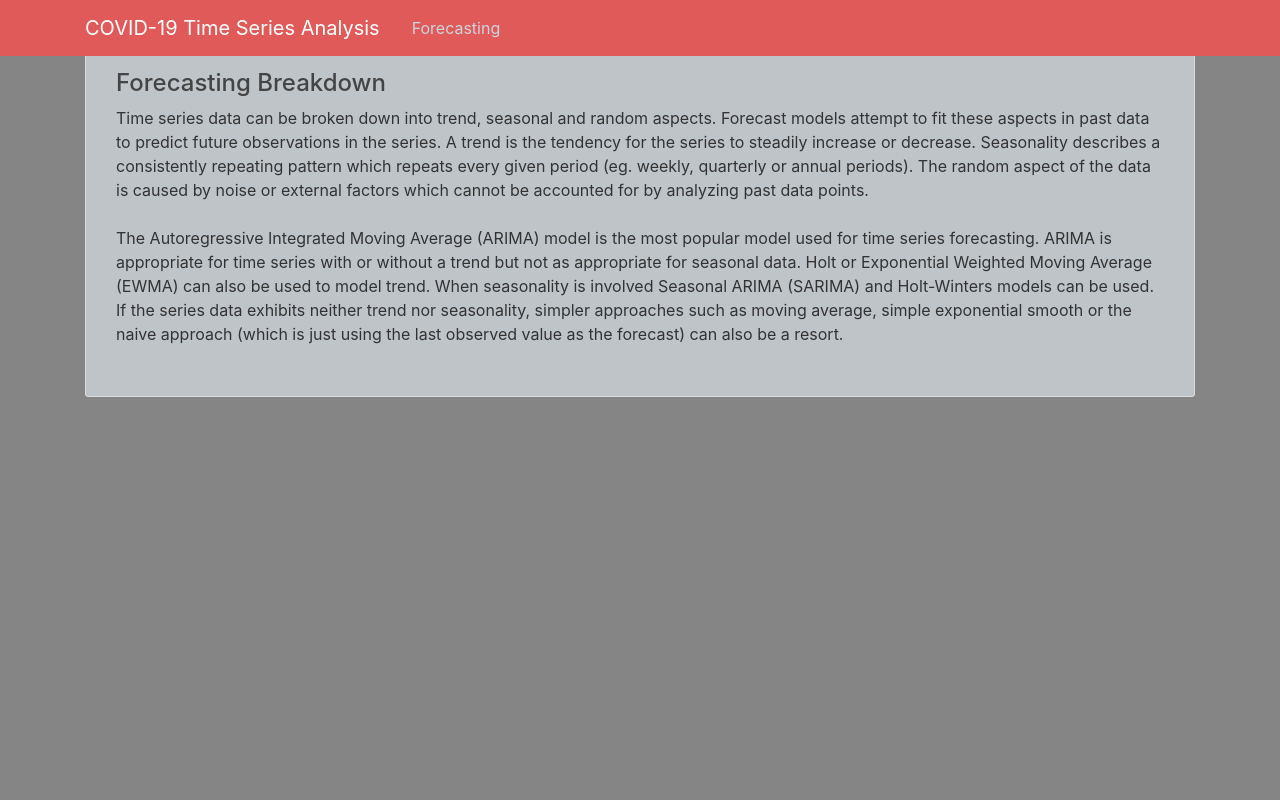
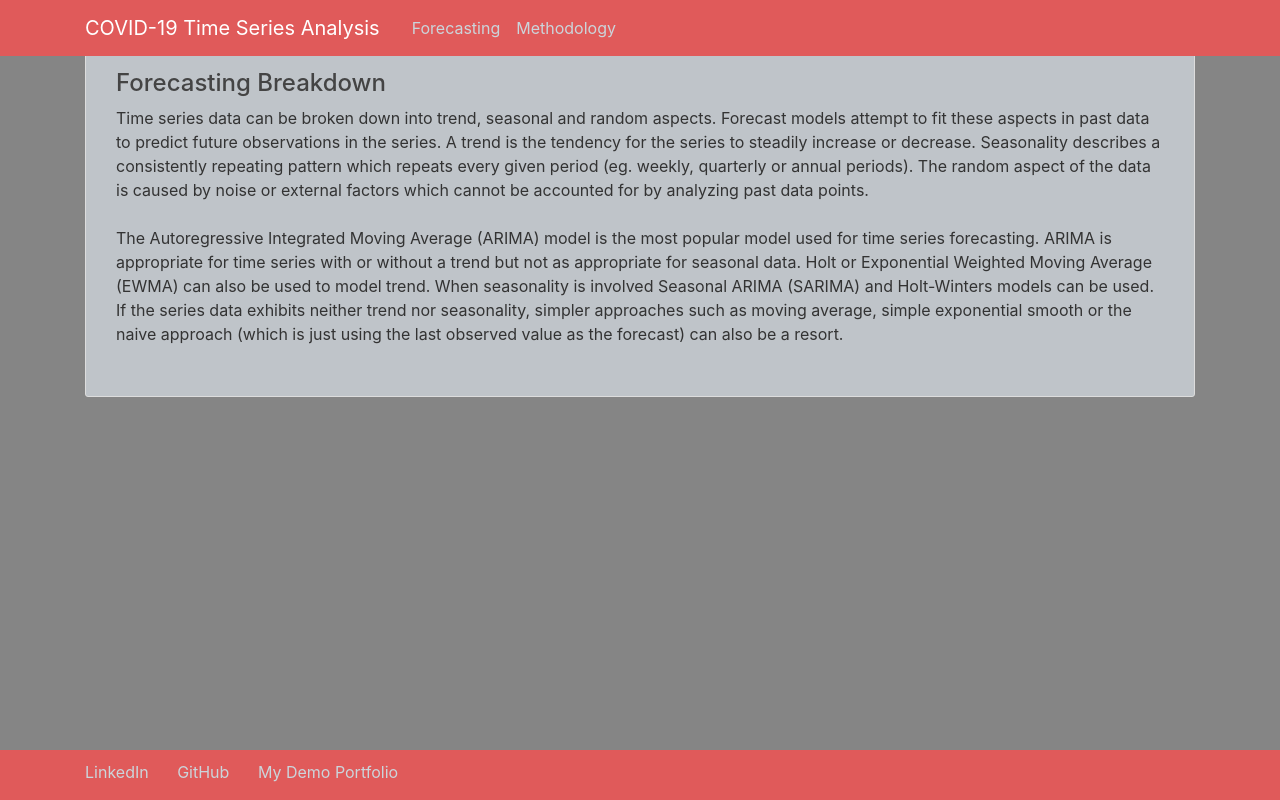
Before and after one commit to sabarishchockalingam2017/covid_forecasting, a Flask app: page /methodology in a window 1280 px wide. Run offline with Flask 3, Linux system fonts and the light colour scheme; parts of the project's set-up code (start-up, migrations or seed data) failed here and were passed over; some libraries are stand-ins or nearby versions.

Commit message:
added footer links and methods page

```diff
--- a/flask_app/templates/layout.html
+++ b/flask_app/templates/layout.html
@@ -26,6 +26,7 @@
           <div class="collapse navbar-collapse" id="navbarToggle">
             <div class="navbar-nav mr-auto">
                 <a class="nav-item nav-link" href="/forecasting/">Forecasting</a>
+                <a class="nav-item nav-link" href="/methodology/">Methodology</a>
             </div>
           </div>
         </div>
@@ -41,6 +42,14 @@
 
     </main>
 
+    <footer class="site-footer">
+        <div class="container">
+            <a class="footer-links mr-4" href="https://www.linkedin.com/in/sabarishchockalingam/" target="_blank">LinkedIn</a>
+            <a class="footer-links mr-4" href="https://github.com/sabarishchockalingam2017/covid_tsanalysis" target="_blank">GitHub</a>
+            <a class="footer-links mr-4" href="https://sabcdemos.weebly.com" target="_blank">My Demo Portfolio</a>
+        </div>
+    </footer>
+
 
     <!-- Optional JavaScript -->
     <!-- jQuery first, then Popper.js, then Bootstrap JS -->
```
